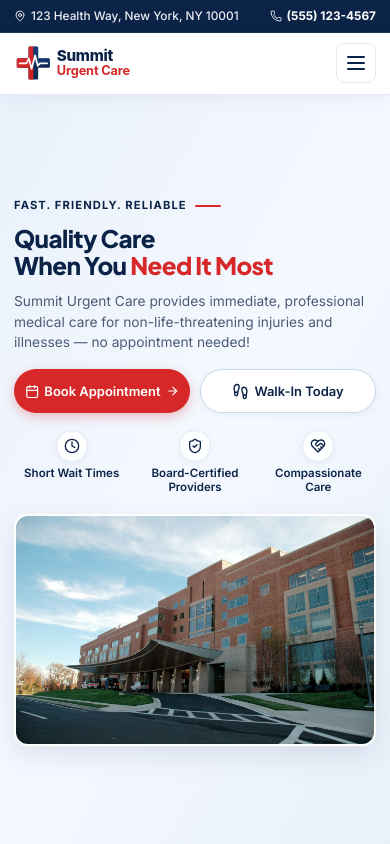
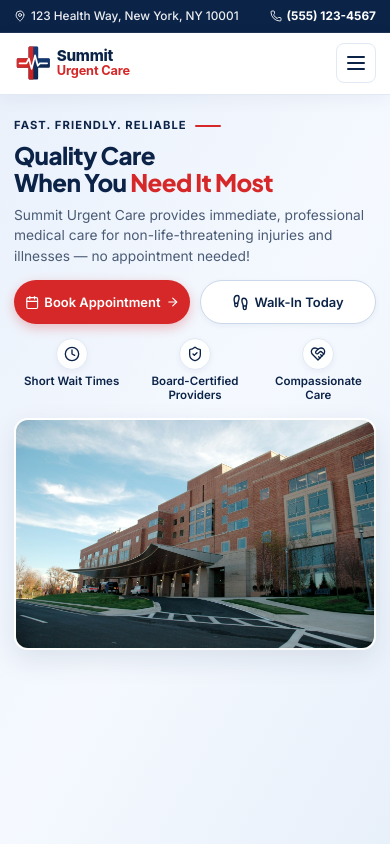
Before and after one commit to ZainSiddique291/Summit_Urgent_Care, a React (Vite) app: page / in a window 390 px wide. Shown: the top 844 px of the page. Built offline with nearby package versions, Linux system fonts and the light colour scheme.

Commit message:
Top-align mobile Hero content closer to navbar

```diff
--- a/src/components/Hero.css
+++ b/src/components/Hero.css
@@ -147,11 +147,11 @@
   }
 }
 
-/* Tablet & Mobile: fill initial screen cleanly without next-section peek */
+/* Tablet & Mobile: top-aligned Hero close to navbar while keeping next section below fold */
 @media (max-width: 880px) {
   .hero {
     min-height: calc(100svh - 108px);
-    align-items: center;
+    align-items: flex-start;
   }
 
   .hero__bg-photo-wrap {
@@ -159,12 +159,12 @@
   }
 
   .hero__inner {
-    padding-top: clamp(18px, 3svh, 32px);
-    padding-bottom: clamp(20px, 3.2svh, 32px);
+    padding-top: 20px;
+    padding-bottom: 24px;
     display: flex;
     flex-direction: column;
-    justify-content: center;
-    gap: clamp(16px, 2.8svh, 28px);
+    justify-content: flex-start;
+    gap: 20px;
   }
 
   .hero__content {
@@ -204,15 +204,15 @@
 
 @media (max-width: 640px) {
   .hero__inner {
-    padding-top: clamp(14px, 2.5svh, 26px);
-    padding-bottom: clamp(16px, 2.8svh, 28px);
-    gap: clamp(14px, 2.4svh, 24px);
+    padding-top: 16px;
+    padding-bottom: 20px;
+    gap: 16px;
   }
 
   .hero__eyebrow {
     font-size: 0.7rem;
     gap: 8px;
-    margin-bottom: clamp(6px, 1.2svh, 10px);
+    margin-bottom: 7px;
   }
 
   .hero__eyebrow-line {
@@ -221,20 +221,20 @@
 
   .hero__title {
     font-size: clamp(1.48rem, 6.2vw, 1.92rem);
-    margin-bottom: clamp(8px, 1.4svh, 12px);
+    margin-bottom: 9px;
   }
 
   .hero__description {
     font-size: clamp(0.86rem, 3.3vw, 0.94rem);
     line-height: 1.48;
-    margin-bottom: clamp(12px, 2svh, 18px);
+    margin-bottom: 14px;
   }
 
   .hero__buttons {
     display: grid;
     grid-template-columns: 1fr 1fr;
     gap: 10px;
-    margin-bottom: clamp(12px, 2svh, 18px);
+    margin-bottom: 14px;
   }
 
   .hero__buttons .btn {
```
